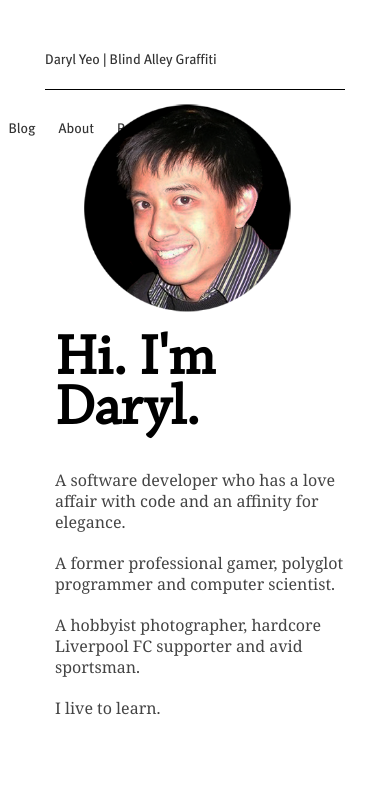
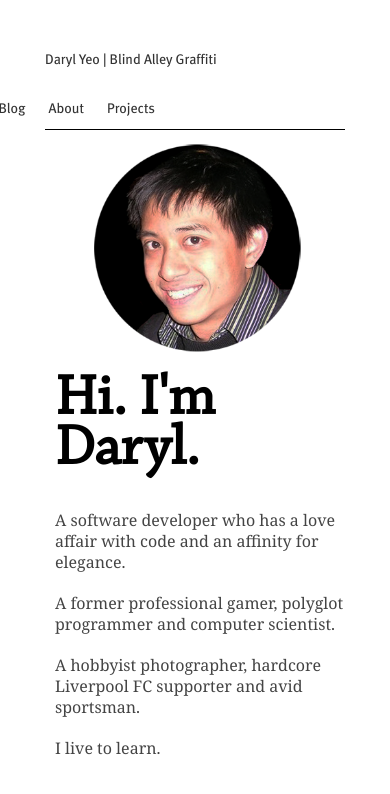
Before and after one commit to aacyun/jianxioy.github.com, a Jekyll site: the page built from index.html, in a window 390 px wide. Shown: the top 794 px of the page. Built offline with Jekyll 4.4.1, drawn with Linux system fonts in a browser that asks for light colours; Markdown is read by kramdown in place of the engine named in the settings.

Commit message:
Trying phone.

```diff
--- a/static/css/layout.css
+++ b/static/css/layout.css
@@ -135,14 +135,14 @@ h6 {
 			width: 80%;
 		}
 		#home-avatar {
-			left: 20px;
+			left: 30px;
 		}
 		#nav-primary ul {
    			position: relative;
-   			top: 30px;
-			right: 100px;
+   			top: 10px;
+			right: 110px;
 			bottom: 39px;
-			margin-bottom: -20px;
+			margin-bottom: 20px;
 		}
 	}
 
```
